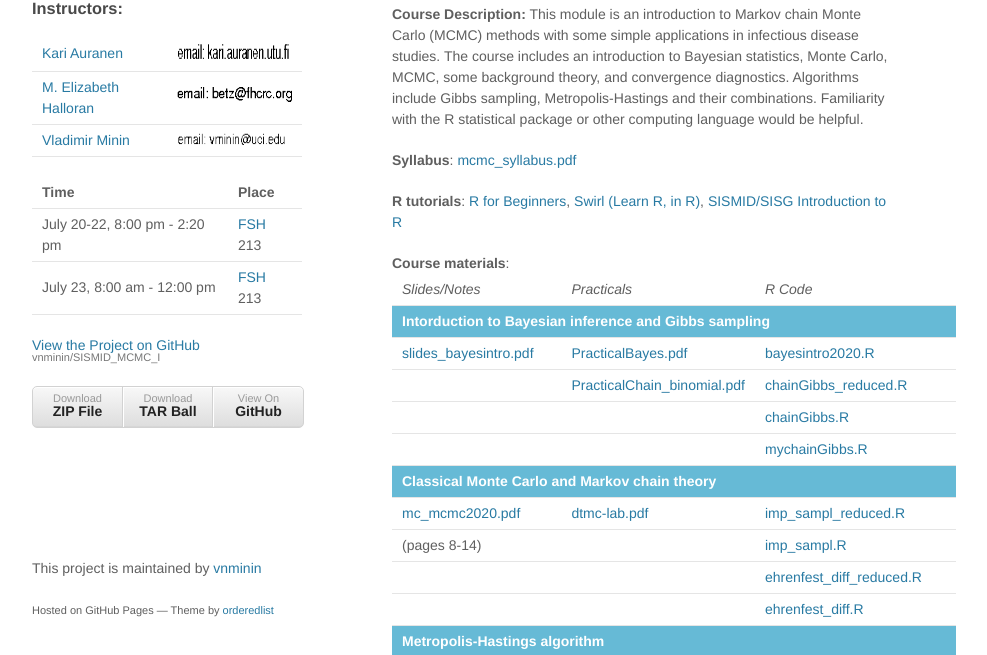
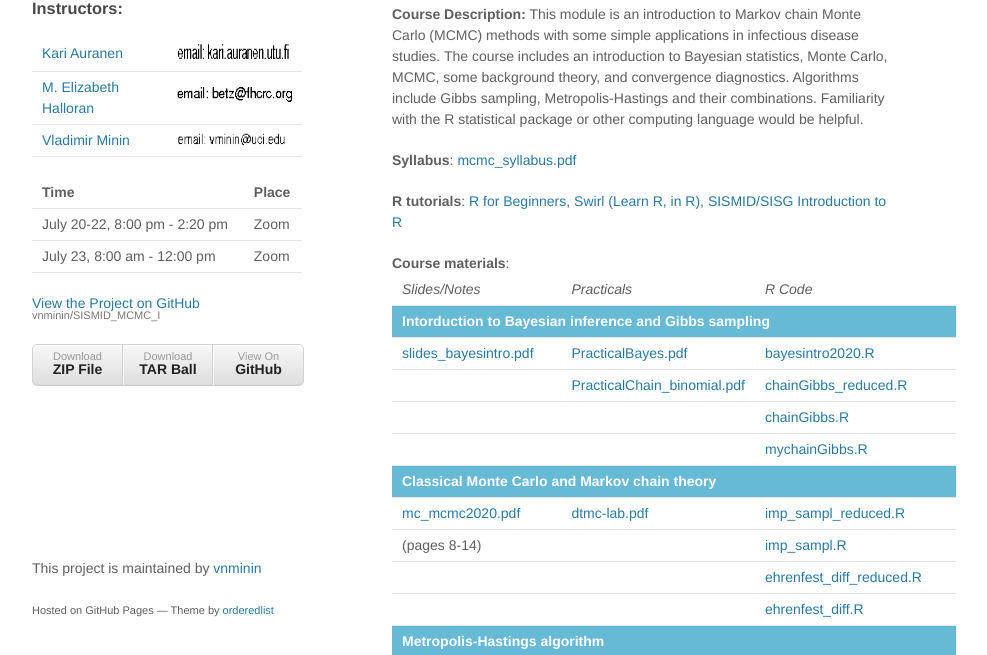
Before and after one commit to vnminin/SISMID_MCMC_I, a plain HTML site: page index.html in a window 1280 px wide. Shown: the part 110-765 px from the top of the page, without its empty margins (178-1165 px from the left). Drawn offline with Linux system fonts and the light colour scheme.

Commit message:
changed location to zoom

```diff
--- a/index.html
+++ b/index.html
@@ -47,11 +47,11 @@
 	</tr>
 	<tr>
 	<td align = left>July 20-22, 8:00 pm - 2:20 pm
-	<td align = right><a href="http://www.washington.edu/maps/#!/fsh" target="_blank">FSH</a> 213
+	<td align = right>Zoom
 	</tr>
 	<tr>
 	<td align = left>July 23, 8:00 am - 12:00 pm
-	<td align = right><a href="http://www.washington.edu/maps/#!/fsh" target="_blank">FSH</a> 213
+	<td align = right>Zoom
 	</tr>
 	</table>
 
```
